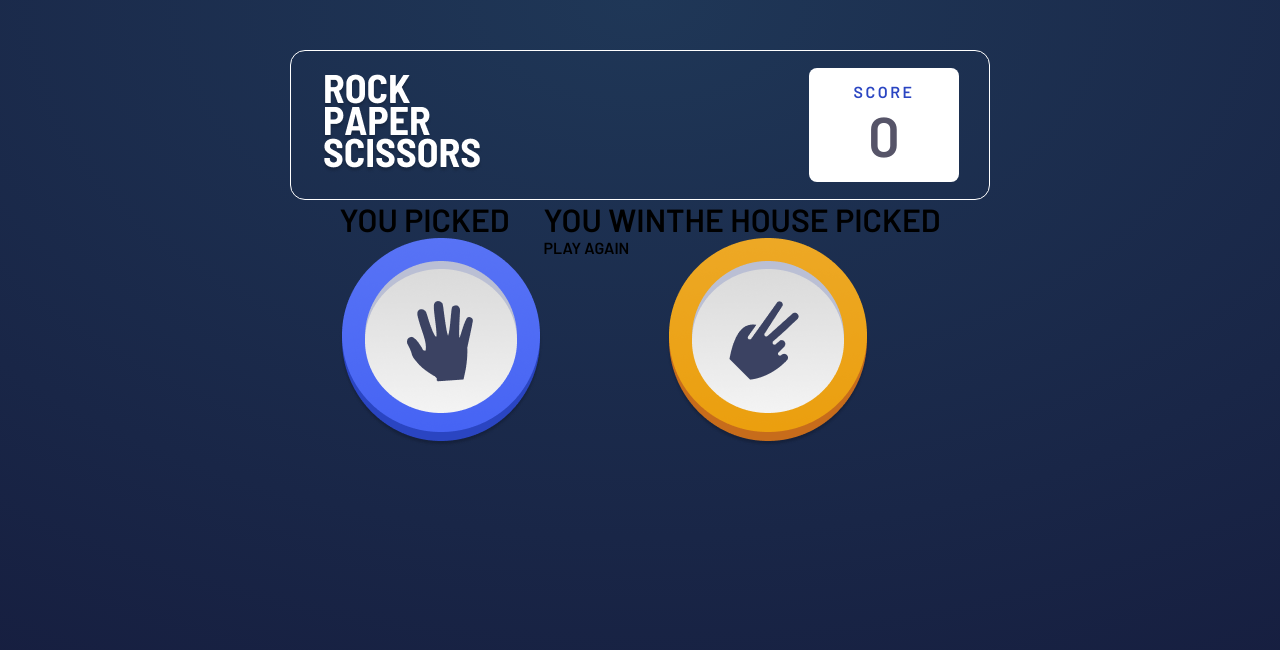
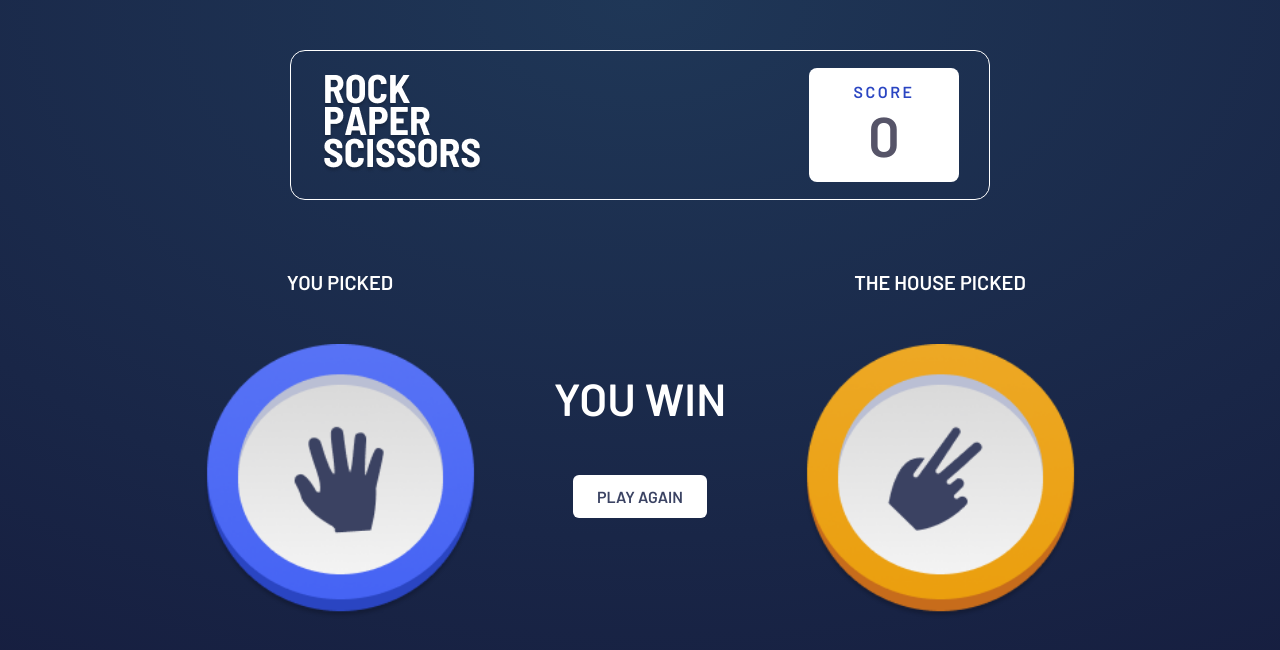
Before and after one commit to kashishbagadia/zigbee-practice, a plain HTML site: page rock-paper-scissors/index.html in a window 1280 px wide. Both pictures are taken after a click on the picture 518 px from the left and 370 px from the top of the page. Drawn offline with Linux system fonts and the light colour scheme.

Commit message:
Update style.css

```diff
--- a/rock-paper-scissors/style.css
+++ b/rock-paper-scissors/style.css
@@ -74,19 +74,78 @@ body{
     background-position: center;
 }
 
-.scissors{
-    margin-left: 20px;
+.hands img {
+    width: 200px;
+    height: 200px;
+    display: block;
 }
 
-.paper{
-    margin-right: 20px;
+.hands .paper {
+margin-right: 20px;
 }
 
-.hands .hand{
-    cursor: pointer;
-    transition: all 0.25s;
+.hands .scissors {
+margin-left: 20px;
+}
+
+.hands .hand {
+cursor: pointer;
+transition: all 0.25s;
 }
 
 .hands .hand:hover{
     transform: translate3d(0px, -8px, 0px);
 }
+
+.contest{
+    width: 900px;
+    display: none;
+    margin-top: 50px;
+}
+
+.contest img{
+    width: 275px;
+    height: 275px;
+}
+
+.contest > div {
+    flex: 1;
+}
+
+.contest h1{
+    color: white;
+    font-size: 20px;
+    margin-top: 20px;
+    margin-bottom: 50px;
+    text-align: center;
+}
+
+.contest .handImageContainer{
+    display: flex;
+    justify-content: center;
+}
+
+.referee{
+    display: flex;
+    flex-direction: column;
+    align-items: center;
+    justify-content: center;
+}
+
+.referee h1{
+    font-size: 45px;
+}
+
+.newGame{
+    background-color: white;
+    padding: 12px 24px;
+    border-radius: 6px;
+    cursor: pointer;
+    color: hsl(229, 25%, 31%);
+    transition: all 0.15s;
+}
+
+.newGame:hover{
+    background-color: bisque;
+    transform: translate3d(0px, -2px, 0px);
+}
```
